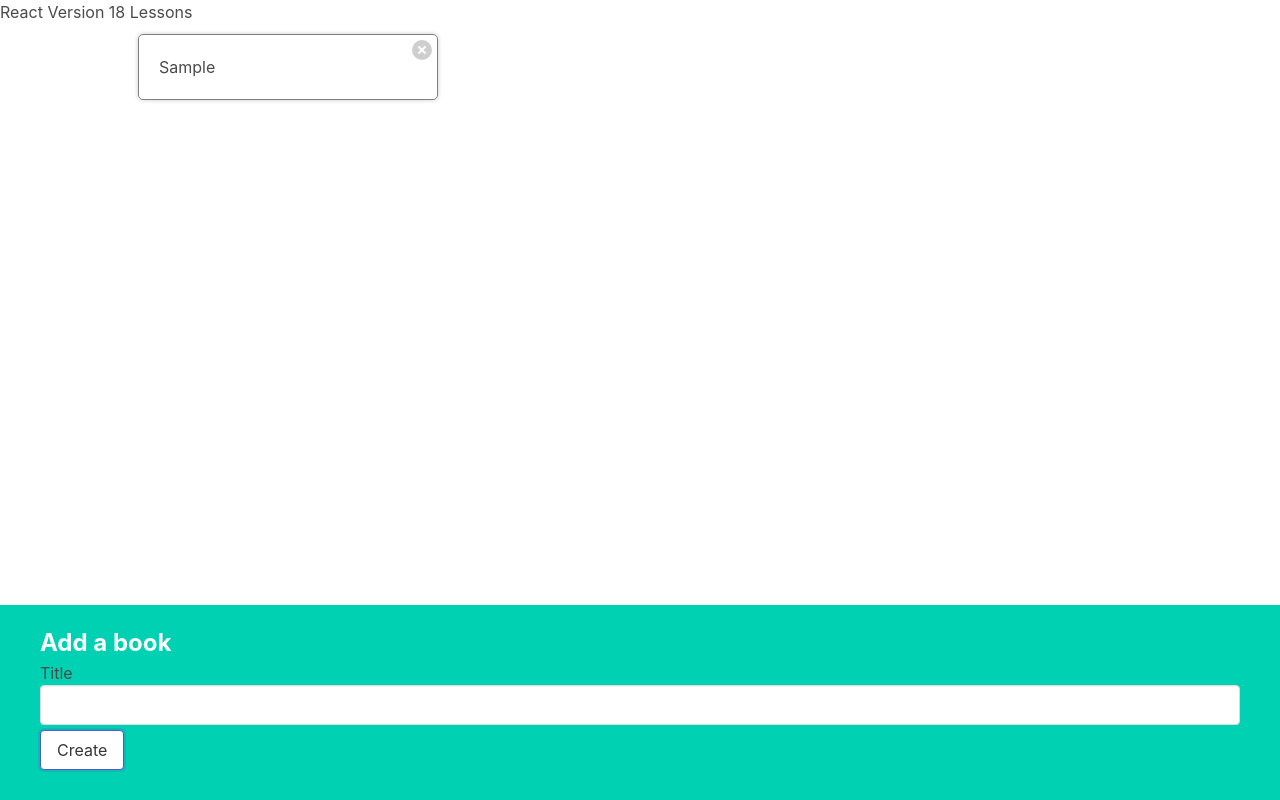
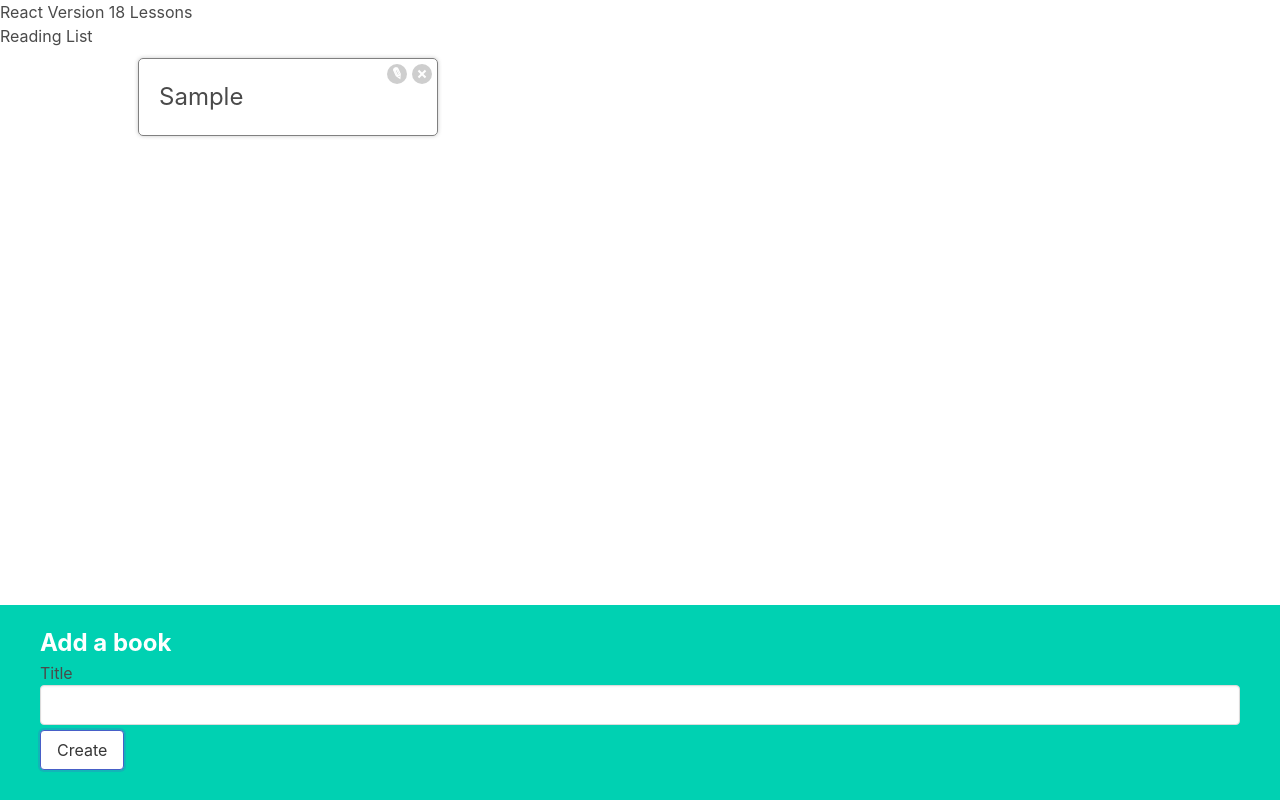
Before and after one commit to hafeezrq/react18-lessons, a React (Create React App) app: page / in a window 1280 px wide. Both pictures are taken after typing "Sample" into the empty fields and a click on the button "Create". Built offline with nearby package versions, Linux system fonts and the light colour scheme.

Commit message:
Implement the Edit functionality.

```diff
--- a/src/lesson6-forms/BookEdit.js
+++ b/src/lesson6-forms/BookEdit.js
@@ -1,5 +1,23 @@
-function BookEdit() {
-  return <div>BookEdit</div>;
+import { useState } from 'react';
+
+function BookEdit({ book, onSubmit }) {
+  const [title, setTitle] = useState(book.title);
+
+  const handleChange = event => {
+    setTitle(event.target.value);
+  };
+
+  const handleSubmit = event => {
+    event.preventDefault();
+    onSubmit(book.id, title);
+  };
+  return (
+    <form className='book-edit' onSubmit={handleSubmit}>
+      <label htmlFor=''>Title</label>
+      <input type='text' value={title} onChange={handleChange} />
+      <button className='button is-primary'>Save</button>
+    </form>
+  );
 }
 
 export default BookEdit;
--- a/src/lesson6-forms/BookList.js
+++ b/src/lesson6-forms/BookList.js
@@ -1,8 +1,10 @@
 import BookShow from './BookShow';
 
-function BookList({ books, onDelete }) {
+function BookList({ books, onDelete, onEdit }) {
   const renderedBooks = books.map(book => {
-    return <BookShow key={book.id} book={book} onDelete={onDelete} />;
+    return (
+      <BookShow key={book.id} book={book} onDelete={onDelete} onEdit={onEdit} />
+    );
   });
   return <div className='book-list'>{renderedBooks}</div>;
 }
--- a/src/lesson6-forms/BookShow.js
+++ b/src/lesson6-forms/BookShow.js
@@ -1,12 +1,34 @@
-function BookShow({ book, onDelete }) {
-  const handleClick = () => {
+import { useState } from 'react';
+import BookEdit from './BookEdit';
+
+function BookShow({ book, onDelete, onEdit }) {
+  const [showEdit, setShowEdit] = useState(false);
+
+  const handleDeleteClick = () => {
     onDelete(book.id);
   };
+
+  const handleEditClick = () => {
+    setShowEdit(!showEdit);
+  };
+
+  const handleSubmit = (id, newTitle) => {
+    setShowEdit(false);
+    onEdit(id, newTitle);
+  };
+
+  let content = <h3>{book.title}</h3>;
+  if (showEdit) {
+    content = <BookEdit book={book} onSubmit={handleSubmit} />;
+  }
   return (
     <div className='book-show'>
-      {book.title}
+      {content}
       <div className='actions'>
-        <button className='delete' onClick={handleClick}>
+        <button className='edit' onClick={handleEditClick}>
+          Edit
+        </button>
+        <button className='delete' onClick={handleDeleteClick}>
           Delete
         </button>
       </div>
--- a/src/lesson6-forms/FormsApp.js
+++ b/src/lesson6-forms/FormsApp.js
@@ -13,6 +13,16 @@
     setBooks(updatedBooks);
   };
 
+  const editBookById = (id, newTitle) => {
+    const updatedBooks = books.map(book => {
+      if (book.id === id) {
+        return { ...book, title: newTitle };
+      }
+      return book;
+    });
+    setBooks(updatedBooks);
+  };
+
   const deleteBookById = id => {
     const updatedBooks = books.filter(book => {
       return book.id !== id;
@@ -22,7 +32,8 @@
 
   return (
     <div>
-      <BookList books={books} onDelete={deleteBookById} />
+      <h1>Reading List</h1>
+      <BookList books={books} onDelete={deleteBookById} onEdit={editBookById} />
       <BookCreate createBook={createBook} />
     </div>
   );
```
